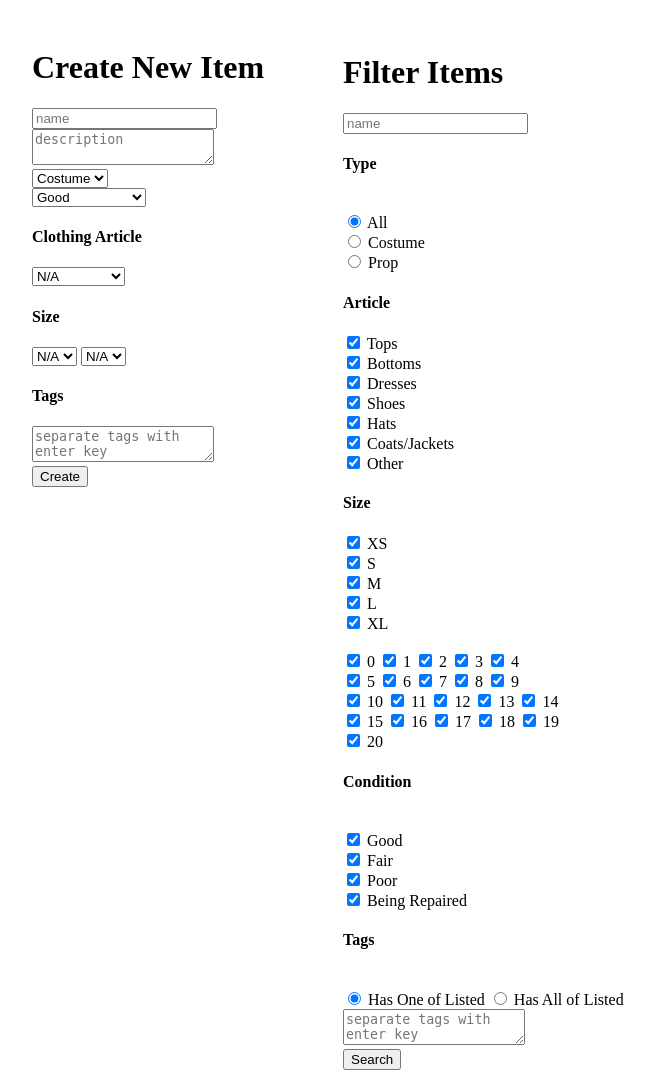
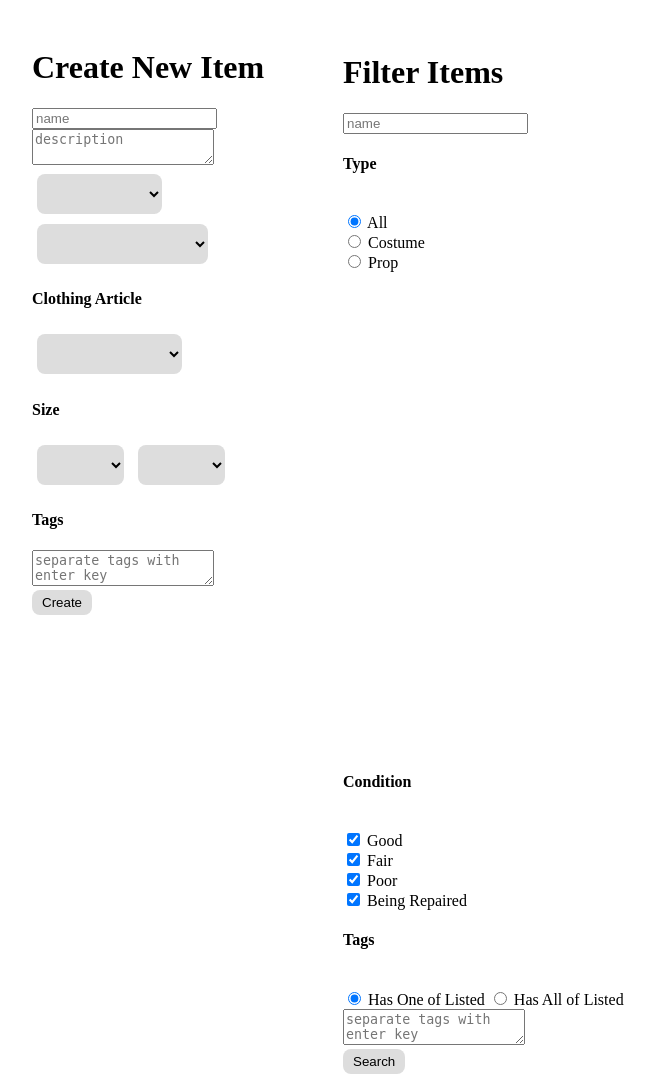
Before and after one commit to goosinator868/propbox, a Python web app: template templates/index.html in a window 1280 px wide. Shown: the whole page, without its empty margins (608-1262 px from the left). Run offline with Jinja, Linux system fonts and the light colour scheme; the template is opened without the code that fills it, so the values that code supplies are empty.

Commit message:
Dropdown styling changes

```diff
--- a/stylesheets/index.css
+++ b/stylesheets/index.css
@@ -11,6 +11,30 @@
   display: inline-block;
 }
 
+.addItemDropdown {
+    font-size: 16px;
+    padding: 20px;
+    margin: 5px;
+    height: 30px;
+    border-radius: 8px 8px 8px 8px;
+    border: 0px;
+    background-color: #DDD;
+}
+
+.submitButton {
+    padding: 5px 10px 5px 10px;
+    border-radius: 8px 8px 8px 8px;
+    border: 0px;
+    background-color: #DDD;
+}
+
+.submitButton:hover {
+    padding: 5px 10px 5px 10px;
+    border-radius: 8px 8px 8px 8px;
+    border: 0px;
+    background-color: #a5a5a5;
+}
+
 #left-pane {
     padding: 5px;
     width: 50%;
--- a/templates/index.html
+++ b/templates/index.html
@@ -9,6 +9,15 @@
     $(document).ready(function(){
         SetUpNavBar(SetUpFirebase);
     });
+    </script>
+
+    <script type="text/javascript">
+    function displayFilterCostumeForm(x) {
+        document.getElementById("costume_specific_forms").style.visibility = 'visible'
+    }
+    function hideFilterCostumeForm(x) {
+        document.getElementById("costume_specific_forms").style.visibility = 'hidden'
+    }
     </script>
 
     <title>Prop Box</title>
@@ -45,18 +54,18 @@
             <form action="/add_item" method="post">
                 <input name="name" type="text" placeholder="name"><br>
                 <textarea name="description" placeholder="description"></textarea><br>
-          <select name="item_type">
+                <select name="item_type" class="addItemDropdown">
                     <option>Costume</option>
                     <option>Prop</option>
                 </select><br>
-          <select name="condition">
+                <select name="condition" class="addItemDropdown">
                     <option>Good</option>
                     <option>Fair</option>
                     <option>Poor</option>
                     <option>Being Repaired</option>
                 </select><br>
                 <h4>Clothing Article</h4>
-          <select name="article">
+                <select name="article" class="addItemDropdown">
                     <option>N/A</option>
                     <option>Top</option>
                     <option>Bottom</option>
@@ -67,7 +76,7 @@
                     <option>Other</option>
                 </select><br>
                 <h4>Size</h4>
-          <select name="clothing_size_number">
+                <select name="clothing_size_number" class="addItemDropdown">
                     <option>N/A</option>
                     <option>0</option>
                     <option>1</option>
@@ -91,7 +100,7 @@
                     <option>19</option>
                     <option>20</option>
                 </select>
-          <select name="clothing_size_string">
+                <select name="clothing_size_string" class="addItemDropdown">
                     <option>N/A</option>
                     <option>XS</option>
                     <option>S</option>
@@ -101,7 +110,7 @@
                 </select><br>
                 <h4>Tags</h4>
                 <textarea name="tags" placeholder="separate tags with enter key"></textarea><br>
-          <input type="submit" value="Create">
+                <input type="submit" value="Create" class="submitButton">
             </form>
         </div>
 
@@ -112,9 +121,10 @@
                 <form action="/" method="get">
                     <input name="filter_by_name" type="text" placeholder="name"><br>
                     <h4> Type </h4><br>
-                <input type="radio" name="filter_by_item_type" value="All" checked="checked"> All<br>
-                <input type="radio" name="filter_by_item_type" value="Costume"> Costume<br>
-                <input type="radio" name="filter_by_item_type" value="Prop"> Prop<br>
+                    <input type="radio" name="filter_by_item_type" value="All" checked="checked" onclick="hideFilterCostumeForm(this);"> All<br>
+                    <input type="radio" name="filter_by_item_type" value="Costume" onclick="displayFilterCostumeForm(this);"> Costume<br>
+                    <input type="radio" name="filter_by_item_type" value="Prop" onclick="hideFilterCostumeForm(this);"> Prop<br>
+                    <div style="visibility:hidden" id="costume_specific_forms">
                         <h4> Article </h4>
                         <input type="checkbox" name="filter_by_article" value="Top" checked="checked" multiple="true"> Tops<br>
                         <input type="checkbox" name="filter_by_article" value="Bottom" checked="checked" multiple="true"> Bottoms<br>
@@ -150,8 +160,8 @@
                         <input type="checkbox" name="filter_by_costume_size_number" value="17" checked="checked" multiple="true"> 17
                         <input type="checkbox" name="filter_by_costume_size_number" value="18" checked="checked" multiple="true"> 18
                         <input type="checkbox" name="filter_by_costume_size_number" value="19" checked="checked" multiple="true"> 19<br>
-                <input type="checkbox" name="filter_by_costume_size_number" value="20" checked="checked" multiple="true"> 20
-
+                        <input type="checkbox" name="filter_by_costume_size_number" value="20" checked="checked" multiple="true"> 20<br>
+                    </div>
                     <h4> Condition </h4><br>
                     <input type="checkbox" name="filter_by_condition" value="Good" checked="checked" multiple="true"> Good<br>
                     <input type="checkbox" name="filter_by_condition" value="Fair" checked="checked" multiple="true"> Fair<br>
@@ -162,7 +172,7 @@
                     <input type="radio" name="filter_by_tag_grouping" value="inclusive" checked="checked"> Has One of Listed
                     <input type="radio" name="filter_by_tag_grouping" value="exclusive"> Has All of Listed<br>
                     <textarea name="filter_by_tags" placeholder="separate tags with enter key"></textarea><br>
-                <input type="submit" value="Search">
+                    <input type="submit" value="Search" class="submitButton">
                 </form>
 
             </div>
```
Lines whose indentation alone changed are shown as unchanged.
